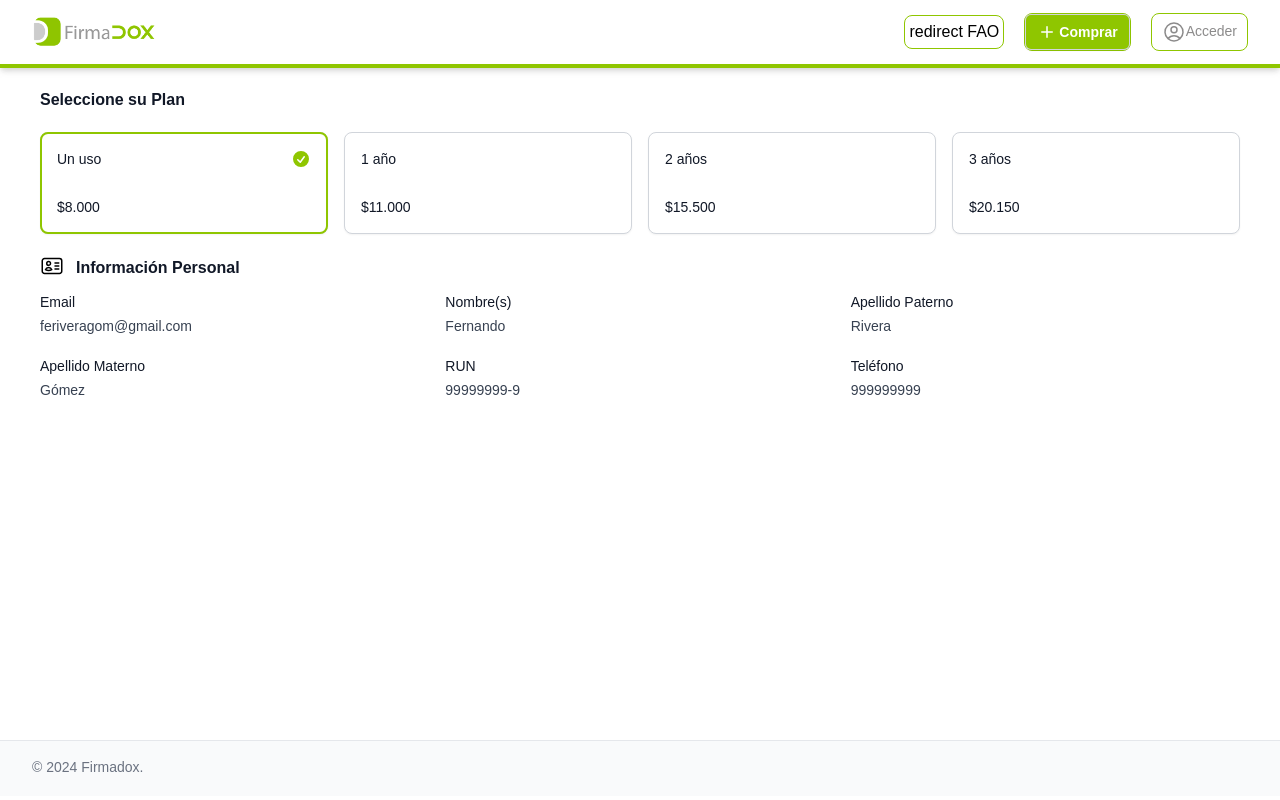
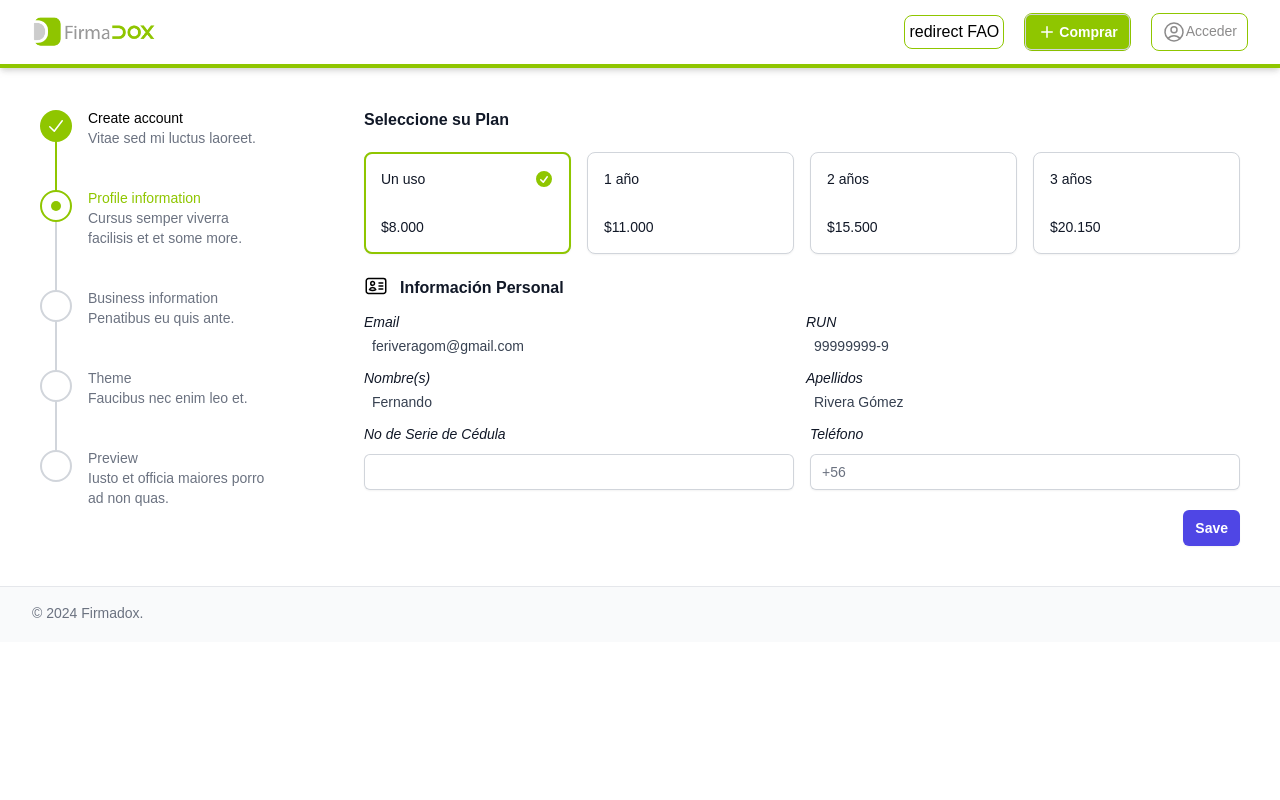
Before and after one commit to feriveragom/rvtfao, a React (Vite) app: page /fao in a window 1280 px wide. Built offline with nearby package versions, Linux system fonts and the light colour scheme.

Commit message:
Maquetacion del formulario

```diff
--- a/package.json
+++ b/package.json
@@ -15,6 +15,7 @@
     "formkit": "^1.5.9",
     "react": "^18.2.0",
     "react-dom": "^18.2.0",
+    "react-hook-form": "^7.51.0",
     "react-router-dom": "^6.22.3"
   },
   "devDependencies": {
--- a/src/App.jsx
+++ b/src/App.jsx
@@ -11,7 +11,7 @@ function App() {
   return (
     <BrowserRouter>
       <Header />
-      <main className="flex h-[calc(100vh-(8rem))]">
+      <main className="h-full">
         <Routes>
           <Route path="/" element={<Body />} />
           <Route path="/fao" element={<Fao />} />
--- a/src/components/Fao.jsx
+++ b/src/components/Fao.jsx
@@ -3,6 +3,10 @@ import { useState } from 'react'
 import { RadioGroup } from '@headlessui/react'
 import { CheckCircleIcon } from '@heroicons/react/20/solid'
 import { IdentificationIcon } from '@heroicons/react/24/outline'
+
+import { useForm } from 'react-hook-form';
+
+import Steps from "./Steps"
 
 const mailingLists = [
   { id: 1, title: 'Un uso', description: '', price: '$8.000' },
@@ -17,11 +21,20 @@ function classNames(...classes) {
 
 function Fao() {
   const [selectedMailingLists, setSelectedMailingLists] = useState(mailingLists[0])
+  const { register, handleSubmit, formState: { errors } } = useForm();
+
+  const onSubmit = (data) => {
+    // Procesa los datos del formulario aquí
+    console.log(data);
+  };
+
   return (
-    <>
-    <div class="mt-5 px-10 w-full">
-      <div className="col-span-1"></div>
-      <RadioGroup className="col-span-4" value={selectedMailingLists} onChange={setSelectedMailingLists}>
+    <div className='grid grid-cols-4 gap-4'>
+      <div className="col-span-1 p-10">
+        <Steps />
+      </div>
+      <div className="col-span-3 p-10">
+        <RadioGroup className="" value={selectedMailingLists} onChange={setSelectedMailingLists}>
       <RadioGroup.Label className="text-base font-semibold leading-6 text-gray-900">
         Seleccione su Plan
       </RadioGroup.Label>
@@ -71,54 +84,83 @@ function Fao() {
         </div>
         </RadioGroup>
         <div className="mt-5">
-        <div class="flex space-x-3 mb-2">
-          <IdentificationIcon class="h-6 w-6 flex-shrink-0 text-current" />
-          <h3 class="text-base font-semibold leading-7 text-gray-900">Información Personal</h3>
+          <div className="flex space-x-3 mb-2">
+            <IdentificationIcon className="h-6 w-6 flex-shrink-0 text-current" />
+            <h3 className="text-base font-semibold leading-7 text-gray-900">Información Personal</h3>
           </div>
-        <div class="grid grid-cols-3 gap-4">
+          <div className="grid grid-cols-2 gap-2">
 
-            <div class="col-span-1">
-              <p class="text-sm font-medium leading-6 text-gray-900">Email</p>
-              <p class="mt-1 text-sm leading-6 text-gray-700 sm:col-span-2 sm:mt-0">feriveragom@gmail.com</p>
+              <div className="col-span-1">
+                <p className="text-sm italic leading-6 text-gray-900">Email</p>
+                <p className="mt-1 ml-2 text-sm leading-6 text-gray-700 sm:col-span-2 sm:mt-0">feriveragom@gmail.com</p>
               </div>
 
-            <div class="col-span-1">
-              <p class="text-sm font-medium leading-6 text-gray-900">Nombre(s)</p>
-              <p class="mt-1 text-sm leading-6 text-gray-700 sm:col-span-2 sm:mt-0">Fernando</p>
+              <div className="col-span-1">
+                <p className="text-sm italic leading-6 text-gray-900">RUN</p>
+                <p className="mt-1 ml-2 text-sm leading-6 text-gray-700 sm:col-span-2 sm:mt-0">99999999-9</p>
               </div>
 
-            <div class="col-span-1">
-              <p class="text-sm font-medium leading-6 text-gray-900">Apellido Paterno</p>
-              <p class="mt-1 text-sm leading-6 text-gray-700 sm:col-span-2 sm:mt-0">Rivera</p>
+              <div className="col-span-1">
+                <p className="text-sm italic leading-6 text-gray-900">Nombre(s)</p>
+                <p className="mt-1 ml-2 text-sm leading-6 text-gray-700 sm:col-span-2 sm:mt-0">Fernando</p>
               </div>
 
-            <div class="col-span-1">
-              <p class="text-sm font-medium leading-6 text-gray-900">Apellido Materno</p>
-              <p class="mt-1 text-sm leading-6 text-gray-700 sm:col-span-2 sm:mt-0">Gómez</p>
-            </div>
-
-            <div class="col-span-1">
-              <p class="text-sm font-medium leading-6 text-gray-900">RUN</p>
-              <p class="mt-1 text-sm leading-6 text-gray-700 sm:col-span-2 sm:mt-0">99999999-9</p>
-            </div>
-
-            <div class="col-span-1">
-              <p class="text-sm font-medium leading-6 text-gray-900">Teléfono</p>
-              <p class="mt-1 text-sm leading-6 text-gray-700 sm:col-span-2 sm:mt-0">999999999</p>
-            </div>
-
-            <div class="col-span-1">
-
-            </div>
-
-            <div class="col-span-1">
-
-            </div>
-
+              <div className="col-span-1">
+                <p className="text-sm italic leading-6 text-gray-900">Apellidos</p>
+                <p className="mt-1 ml-2 text-sm leading-6 text-gray-700 sm:col-span-2 sm:mt-0">Rivera Gómez</p>
               </div>
           </div>
         </div>
-    </>
+        <form onSubmit={handleSubmit(onSubmit)}>
+          <div className="grid grid-cols-2 gap-4 mt-2">
+            <div className="col-span-1">
+              <label htmlFor="serie" className="block text-sm italic leading-6 text-gray-900">
+                No de Serie de Cédula
+              </label>
+              <div className="mt-2">
+                <input
+                  {...register("serie", { required: true })}
+                  type="text"
+                  name="serie"
+                  id="serie"
+                  autoComplete="given-name"
+                  className="block w-full rounded-md border-0 py-1.5 text-gray-900 shadow-sm ring-1 ring-inset ring-gray-300 placeholder:text-gray-400 focus:ring-2 focus:ring-inset focus:ring-indigo-600 sm:text-sm sm:leading-6"
+                />
+              </div>
+              {errors.serie && <p className="error text-red-500">El número de serie de cédula es obligatorio</p>}
+            </div>
+            <div className="col-span-1">
+              <label htmlFor="telefono" className="block text-sm italic leading-6 text-gray-900">
+                Teléfono
+              </label>
+              <div className="mt-2">
+                <div className="flex rounded-md shadow-sm ring-1 ring-inset ring-gray-300 focus-within:ring-2 focus-within:ring-inset focus-within:ring-indigo-600 sm:max-w-md">
+                  <span className="flex select-none items-center pl-3 text-gray-500 sm:text-sm">+56</span>
+                  <input
+                    {...register("telefono", { required: true })}
+                    type="text"
+                    name="telefono"
+                    id="telefono"
+                    autoComplete="telefono"
+                    className="block flex-1 border-0 bg-transparent py-1.5 pl-2 text-gray-900 placeholder:text-gray-400 focus:ring-0 sm:text-sm sm:leading-6"
+                    placeholder=""
+                  />
+                </div>
+                {errors.telefono && <p className="error text-red-500">El teléfono es obligatorio</p>}
+              </div>
+            </div>
+          </div>
+          <div className="mx-auto flex justify-end mt-5">
+            <button
+              type="submit"
+              className="rounded-md bg-indigo-600 px-3 py-2 text-sm font-semibold text-white shadow-sm hover:bg-indigo-500 focus-visible:outline focus-visible:outline-2 focus-visible:outline-offset-2 focus-visible:outline-indigo-600"
+            >
+              Save
+            </button>
+          </div>
+        </form>
+      </div>
+    </div>
   )
 };
 
--- /dev/null
+++ b/src/components/Steps.jsx
@@ -0,0 +1,85 @@
+import { CheckIcon } from '@heroicons/react/20/solid'
+
+const steps = [
+  { name: 'Create account', description: 'Vitae sed mi luctus laoreet.', href: '#', status: 'complete' },
+  {
+    name: 'Profile information',
+    description: 'Cursus semper viverra facilisis et et some more.',
+    href: '#',
+    status: 'current',
+  },
+  { name: 'Business information', description: 'Penatibus eu quis ante.', href: '#', status: 'upcoming' },
+  { name: 'Theme', description: 'Faucibus nec enim leo et.', href: '#', status: 'upcoming' },
+  { name: 'Preview', description: 'Iusto et officia maiores porro ad non quas.', href: '#', status: 'upcoming' },
+]
+
+function classNames(...classes) {
+  return classes.filter(Boolean).join(' ')
+}
+
+function Steps() {
+  return (
+    <nav aria-label="Progress">
+      <ol role="list" className="overflow-hidden">
+        {steps.map((step, stepIdx) => (
+          <li key={step.name} className={classNames(stepIdx !== steps.length - 1 ? 'pb-10' : '', 'relative')}>
+            {step.status === 'complete' ? (
+              <>
+                {stepIdx !== steps.length - 1 ? (
+                  <div className="absolute left-4 top-4 -ml-px mt-0.5 h-full w-0.5 bg-primary" aria-hidden="true" />
+                ) : null}
+                <a href={step.href} className="group relative flex items-start">
+                  <span className="flex h-9 items-center">
+                    <span className="relative z-10 flex h-8 w-8 items-center justify-center rounded-full bg-primary group-hover:bg-phover">
+                      <CheckIcon className="h-5 w-5 text-white" aria-hidden="true" />
+                    </span>
+                  </span>
+                  <span className="ml-4 flex min-w-0 flex-col">
+                    <span className="text-sm font-medium">{step.name}</span>
+                    <span className="text-sm text-gray-500">{step.description}</span>
+                  </span>
+                </a>
+              </>
+            ) : step.status === 'current' ? (
+              <>
+                {stepIdx !== steps.length - 1 ? (
+                  <div className="absolute left-4 top-4 -ml-px mt-0.5 h-full w-0.5 bg-gray-300" aria-hidden="true" />
+                ) : null}
+                <a href={step.href} className="group relative flex items-start" aria-current="step">
+                  <span className="flex h-9 items-center" aria-hidden="true">
+                    <span className="relative z-10 flex h-8 w-8 items-center justify-center rounded-full border-2 border-primary bg-white">
+                      <span className="h-2.5 w-2.5 rounded-full bg-primary" />
+                    </span>
+                  </span>
+                  <span className="ml-4 flex min-w-0 flex-col">
+                    <span className="text-sm font-medium text-primary">{step.name}</span>
+                    <span className="text-sm text-gray-500">{step.description}</span>
+                  </span>
+                </a>
+              </>
+            ) : (
+              <>
+                {stepIdx !== steps.length - 1 ? (
+                  <div className="absolute left-4 top-4 -ml-px mt-0.5 h-full w-0.5 bg-gray-300" aria-hidden="true" />
+                ) : null}
+                <a href={step.href} className="group relative flex items-start">
+                  <span className="flex h-9 items-center" aria-hidden="true">
+                    <span className="relative z-10 flex h-8 w-8 items-center justify-center rounded-full border-2 border-gray-300 bg-white group-hover:border-gray-400">
+                      <span className="h-2.5 w-2.5 rounded-full bg-transparent group-hover:bg-gray-300" />
+                    </span>
+                  </span>
+                  <span className="ml-4 flex min-w-0 flex-col">
+                    <span className="text-sm font-medium text-gray-500">{step.name}</span>
+                    <span className="text-sm text-gray-500">{step.description}</span>
+                  </span>
+                </a>
+              </>
+            )}
+          </li>
+        ))}
+      </ol>
+    </nav>
+  )
+}
+
+export default Steps
```
Also changed, not shown: 1 other file (tests, documents, lock files or other folders). Lines whose indentation alone changed are shown as unchanged.
